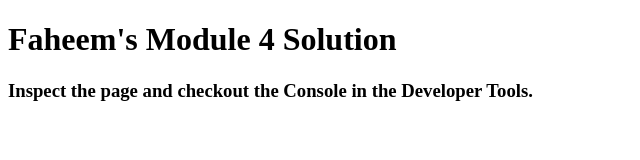
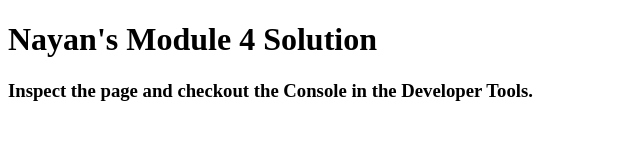
Before and after one commit to NayanBajpai/Coursera_Web-Dev_Assignments, a plain HTML site: page module4-solution/index.html in a window 1280 px wide. Shown: the whole page, without its empty margins (0-640 px from the left). Drawn offline with Linux system fonts and the light colour scheme.

Commit message:
Update index.html

```diff
--- a/module4-solution/index.html
+++ b/module4-solution/index.html
@@ -11,7 +11,7 @@
   <script src="script.js"></script>
 </head>
 <body>
-  <h1>Faheem's Module 4 Solution</h1>
+  <h1>Nayan's Module 4 Solution</h1>
   <h3>Inspect the page and checkout the Console in the Developer Tools.</h3>
 </body>
 </html>
```
